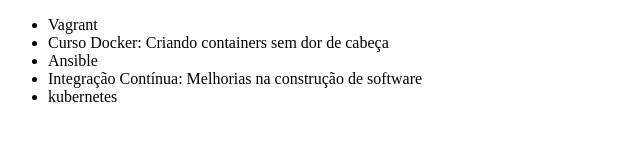
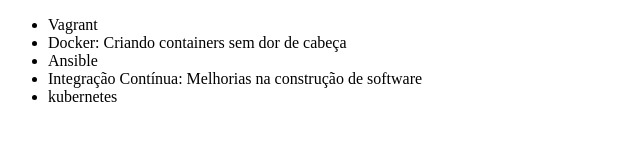
Before and after one commit to eulalium2020/alura-git, a plain HTML site: page index.html in a window 1280 px wide. Shown: the full height of the page, 0-640 px from the left. Drawn offline with Linux system fonts and the light colour scheme.

Commit message:
Nova branch lista

```diff
--- a/index.html
+++ b/index.html
@@ -7,7 +7,7 @@
 <body>
     <ul>
         <li>Vagrant</li>
-        <li>Curso Docker: Criando containers sem dor de cabeça</li>
+        <li>Docker: Criando containers sem dor de cabeça</li>
         <li>Ansible</li>
         <li>Integração Contínua: Melhorias na construção de software</li>
         <li>kubernetes</li>
```
Also changed, not shown: 1 other file.
